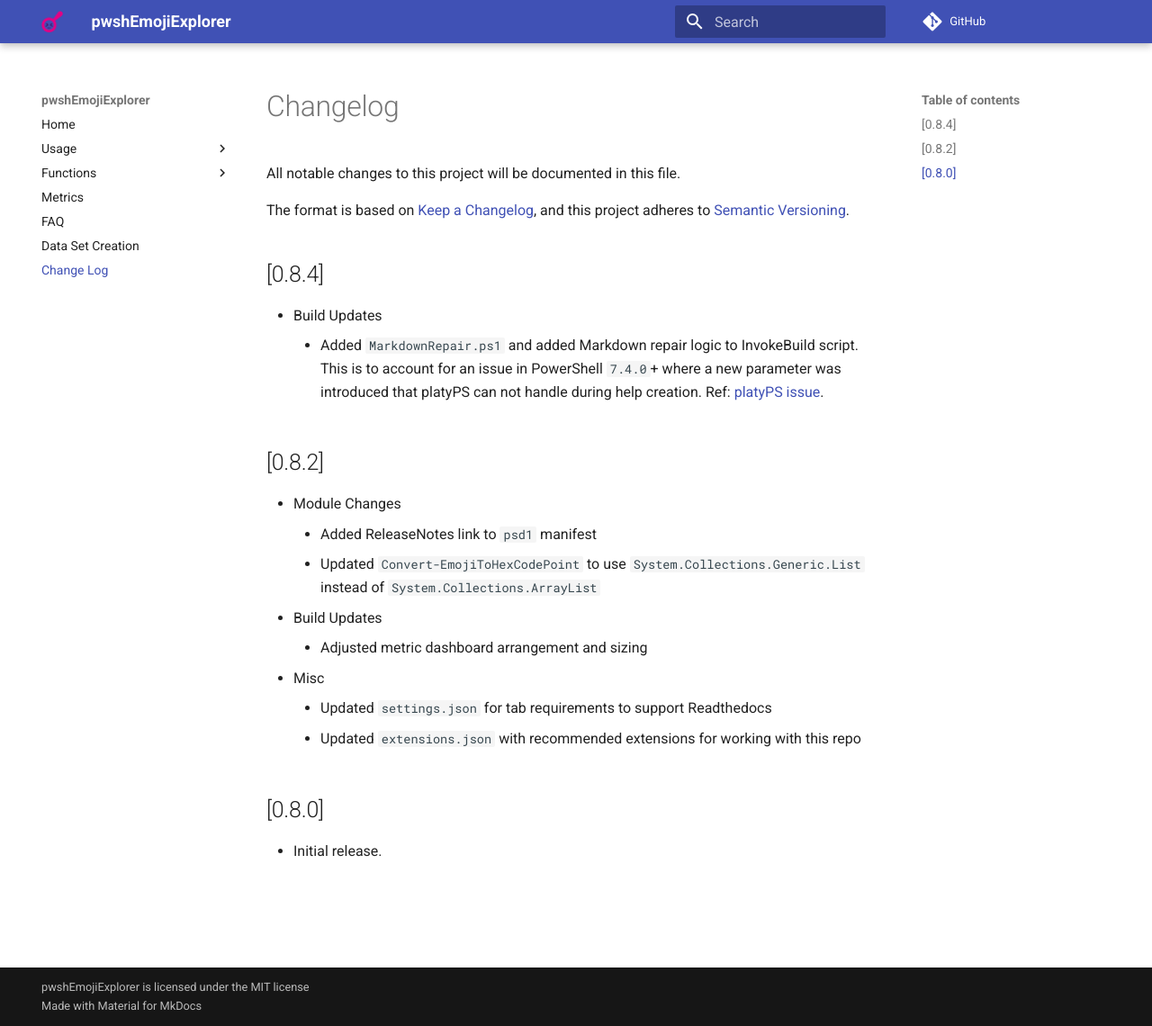
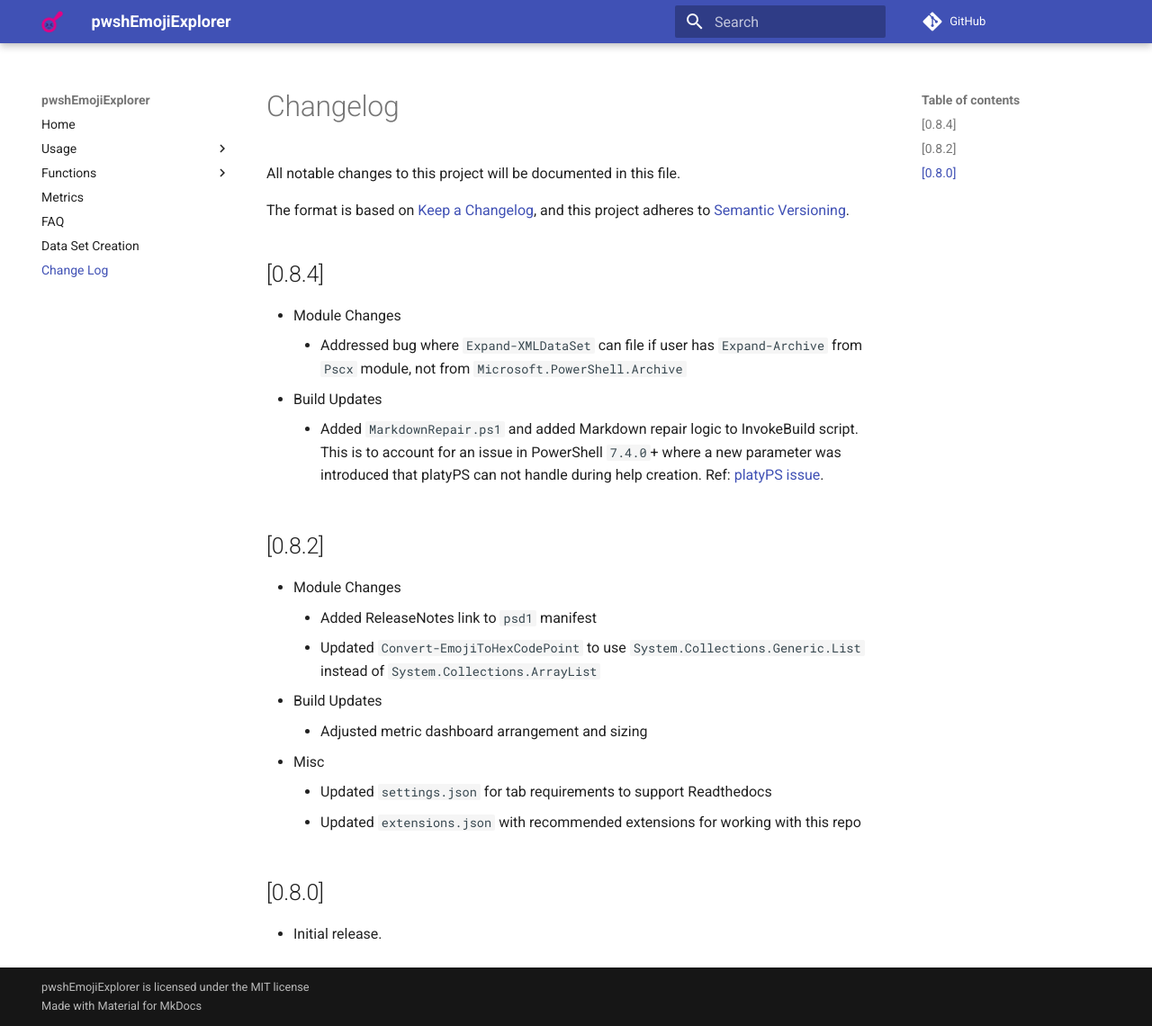
Before and after one commit to techthoughts2/pwshEmojiExplorer, an MkDocs documentation site: the page built from docs/CHANGELOG.md, in a window 1280 px wide and 1140 px high. Shown: the whole window at 90% size. Built offline with MkDocs 1.6.1 and Material for MkDocs 9.7.7, drawn with Linux system fonts in a browser that asks for light colours; comment, search, counter and statistics services are not loaded.

Commit message:
fixes #2 - Expand-Archive bug

```diff
--- a/docs/CHANGELOG.md
+++ b/docs/CHANGELOG.md
@@ -7,6 +7,8 @@ and this project adheres to [Semantic Versioning](https://semver.org/spec/v2.0.0
 
 ## [0.8.4]
 
+- Module Changes
+    - Addressed bug where `Expand-XMLDataSet` can file if user has `Expand-Archive` from `Pscx` module, not from `Microsoft.PowerShell.Archive`
 - Build Updates
     - Added `MarkdownRepair.ps1` and added Markdown repair logic to InvokeBuild script. This is to account for an issue in PowerShell `7.4.0`+ where a new parameter was introduced that platyPS can not handle during help creation. Ref: [platyPS issue]([text](https://github.com/PowerShell/platyPS/issues/595)).
 
```
Also changed, not shown: 1 other file.
